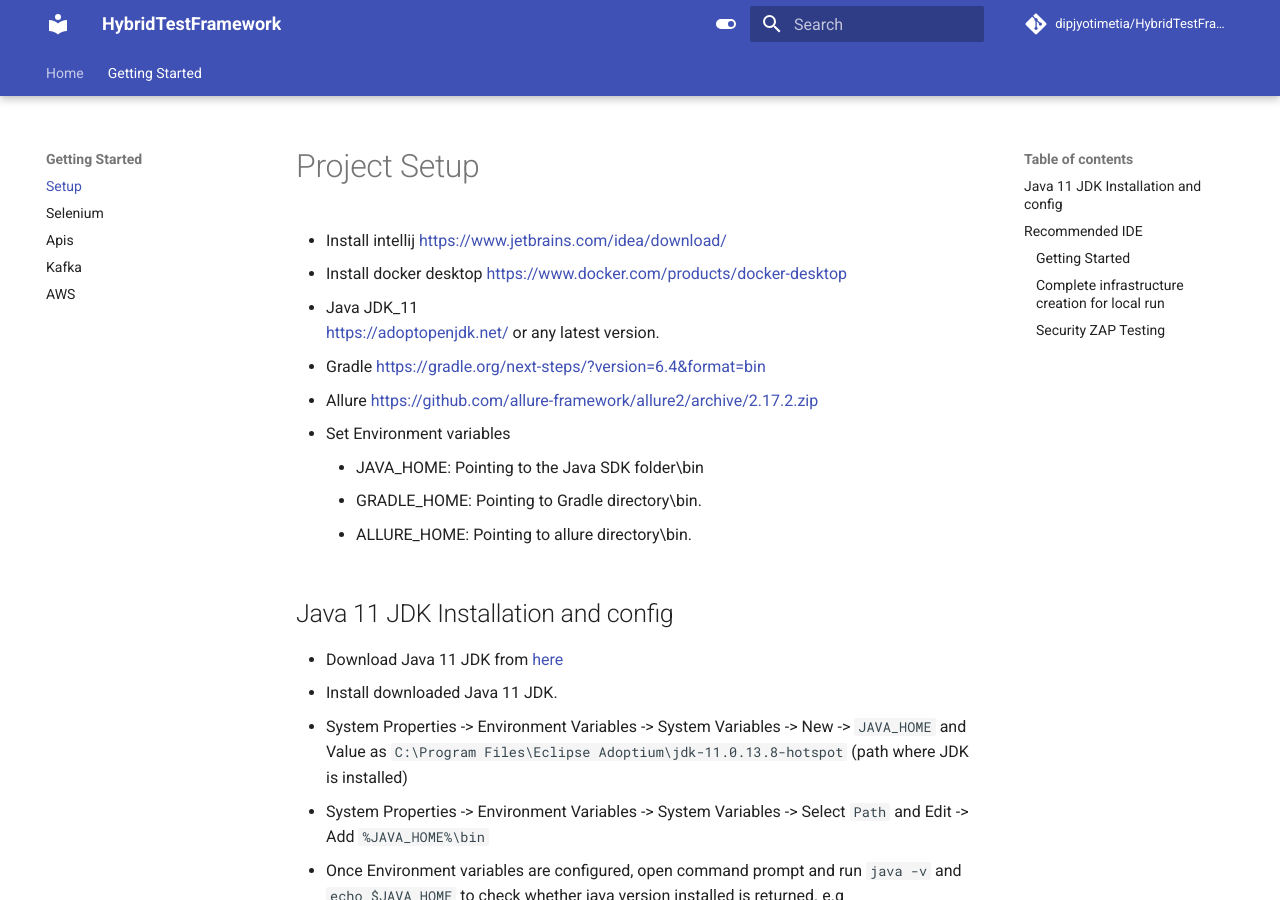
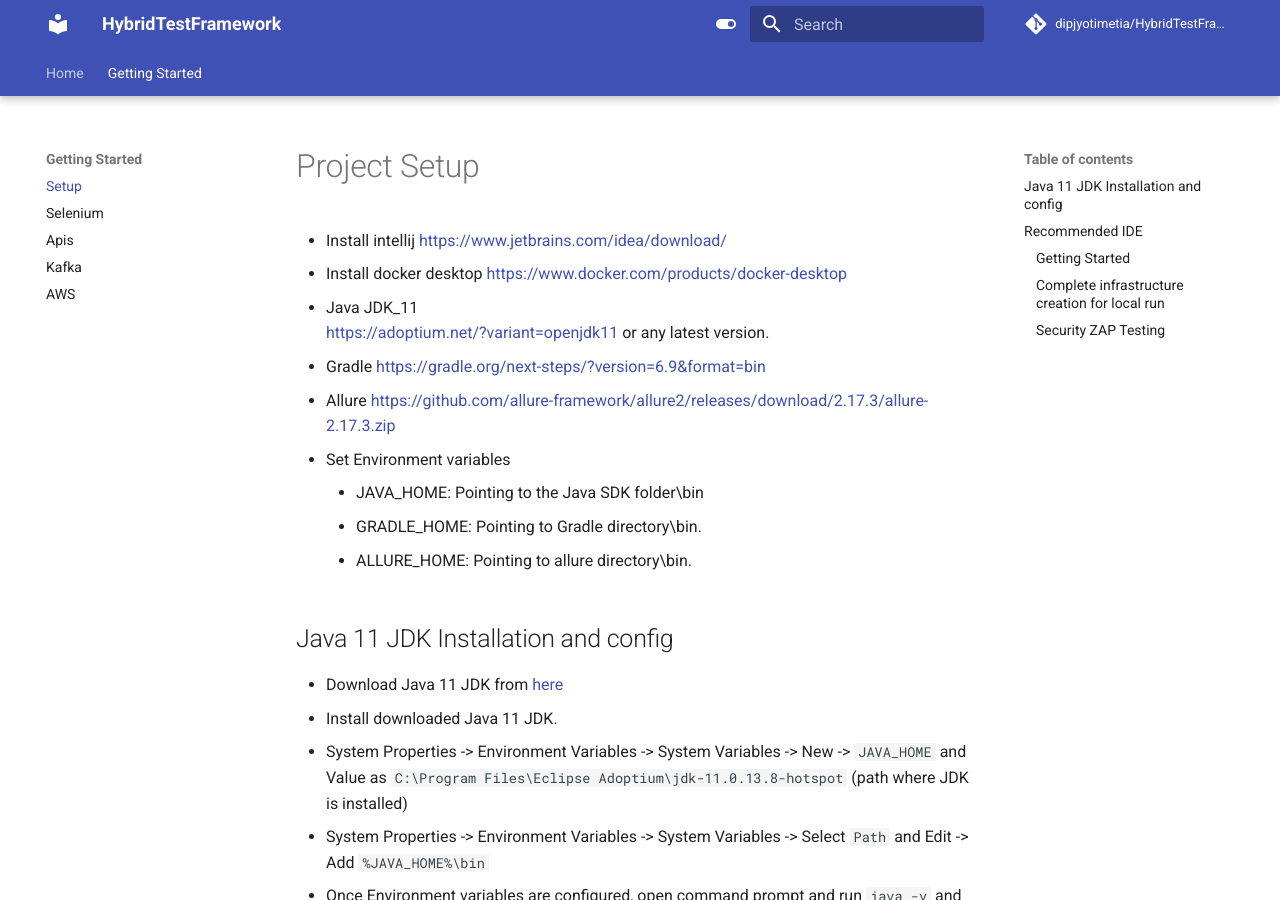
Before and after one commit to dipjyotimetia/HybridTestFramework, an MkDocs documentation site: the page built from docs/setup.md, in a window 1280 px wide and 900 px high. Built offline with MkDocs 1.6.1 and Material for MkDocs 9.7.7, drawn with Linux system fonts in a browser that asks for light colours; comment, search, counter and statistics services are not loaded; some of the changed lines change nothing that is shown.

Commit message:
Update setup.md

```diff
--- a/docs/setup.md
+++ b/docs/setup.md
@@ -5,18 +5,18 @@
 * Install docker desktop
   https://www.docker.com/products/docker-desktop
 * Java JDK_11
-  https://adoptopenjdk.net/ or any latest version.
+  https://adoptium.net/?variant=openjdk11 or any latest version.
 * Gradle
-  https://gradle.org/next-steps/?version=6.4&format=bin
+  https://gradle.org/next-steps/?version=6.9&format=bin
 * Allure
-  https://github.com/allure-framework/allure2/archive/2.17.2.zip
+  https://github.com/allure-framework/allure2/releases/download/2.17.3/allure-2.17.3.zip
 * Set Environment variables
     * JAVA_HOME: Pointing to the Java SDK folder\bin
     * GRADLE_HOME: Pointing to Gradle directory\bin.
     * ALLURE_HOME: Pointing to allure directory\bin.
 
 ## Java 11 JDK Installation and config
-* Download Java 11 JDK from [here](https://adoptopenjdk.net/)
+* Download Java 11 JDK from [here](https://adoptium.net/?variant=openjdk11)
 * Install downloaded Java 11 JDK.
 * System Properties -> Environment Variables -> System Variables -> New -> `JAVA_HOME` and Value as `C:\Program Files\Eclipse Adoptium\jdk-11.0.13.8-hotspot` (path where JDK is installed)
 * System Properties -> Environment Variables -> System Variables -> Select `Path` and Edit -> Add `%JAVA_HOME%\bin`
```
